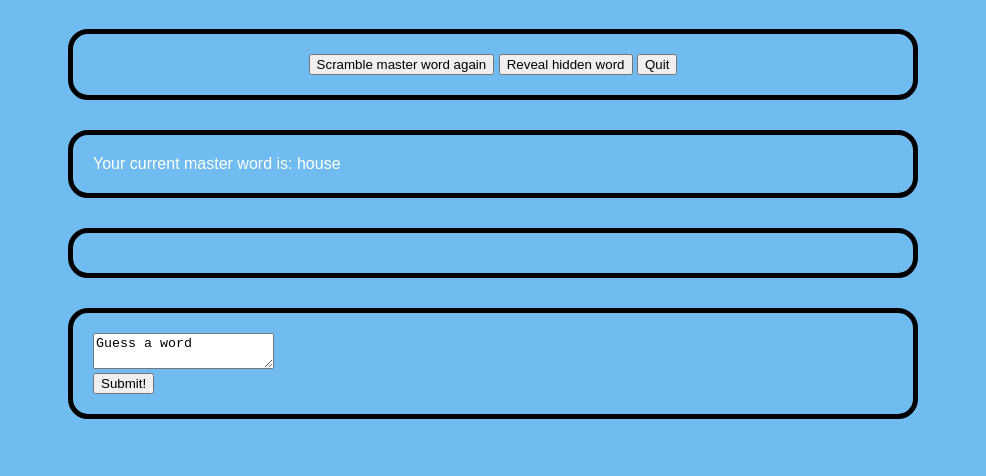
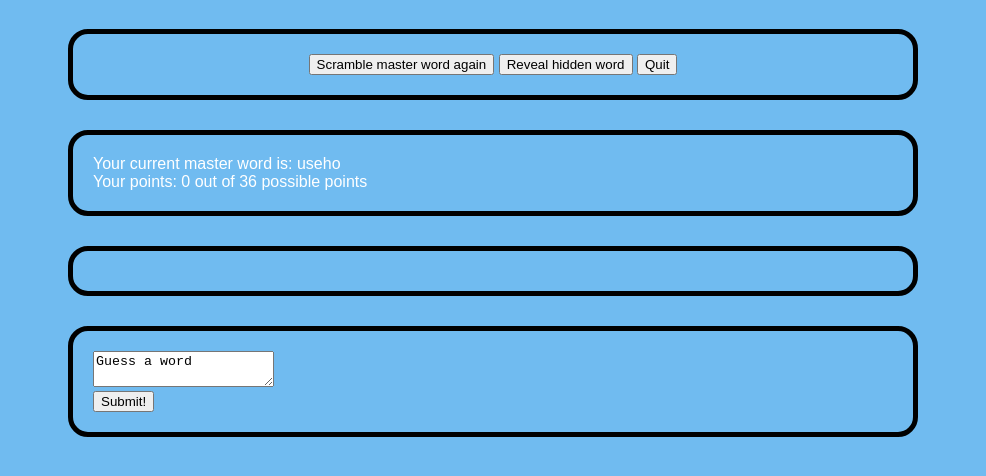
Before and after one commit to jnweiner/word-wrangler-2.0, a plain HTML site: page index.html in a window 1280 px wide. Shown: the part 200-676 px from the top of the page, without its empty margins (147-1133 px from the left). Drawn offline with Linux system fonts and the light colour scheme; a web font is replaced by a local one.

Commit message:
Implemented some setup, including shuffle and calculateTotalPoints functions

```diff
--- a/index.html
+++ b/index.html
@@ -29,11 +29,46 @@
 
     <script>
       $(document).ready(function() {
+
+        // SET UP + FUNCTIONS
+
+        let points = {
+          player: 0,
+          total: 0
+        };
+
+        function shuffle(word) {
+          const chars = word.split('');
+          for (let i = chars.length - 1; i > 0; i--) {
+            let j = Math.floor(Math.random() * i);
+            let temp = chars[i];
+            chars[i] = chars[j];
+            chars[j] = temp;
+          }
+          return chars.join('');
+        };
+
+        function calculateTotalPoints(answers) {
+          let totalPoints = 0;
+          for (let i = 0; i < answers.length; i++) {
+            totalPoints += answers[i].length;
+          }
+          return totalPoints;
+        };
+
+
+
         let currentLevel = 0;
+        points.total = calculateTotalPoints(wordsAndAnswers[currentLevel].answers)
+
         let $masterword = $('<div class="masterword"></div>');
         let $statusbar = $(".statusbar");
-        $masterword.text(`Your current master word is: ${wordsAndAnswers[currentLevel].word}`);
+        $masterword.text(`Your current master word is: ${shuffle(wordsAndAnswers[currentLevel].word)}`);
+        let $pointsDisplay = $('<div class="points"></div>');
+        $pointsDisplay.text(`Your points: ${points.player} out of ${points.total} possible points`);
+
         $masterword.appendTo($statusbar);
+        $pointsDisplay.appendTo($statusbar);
 
       });
     </script>
```
